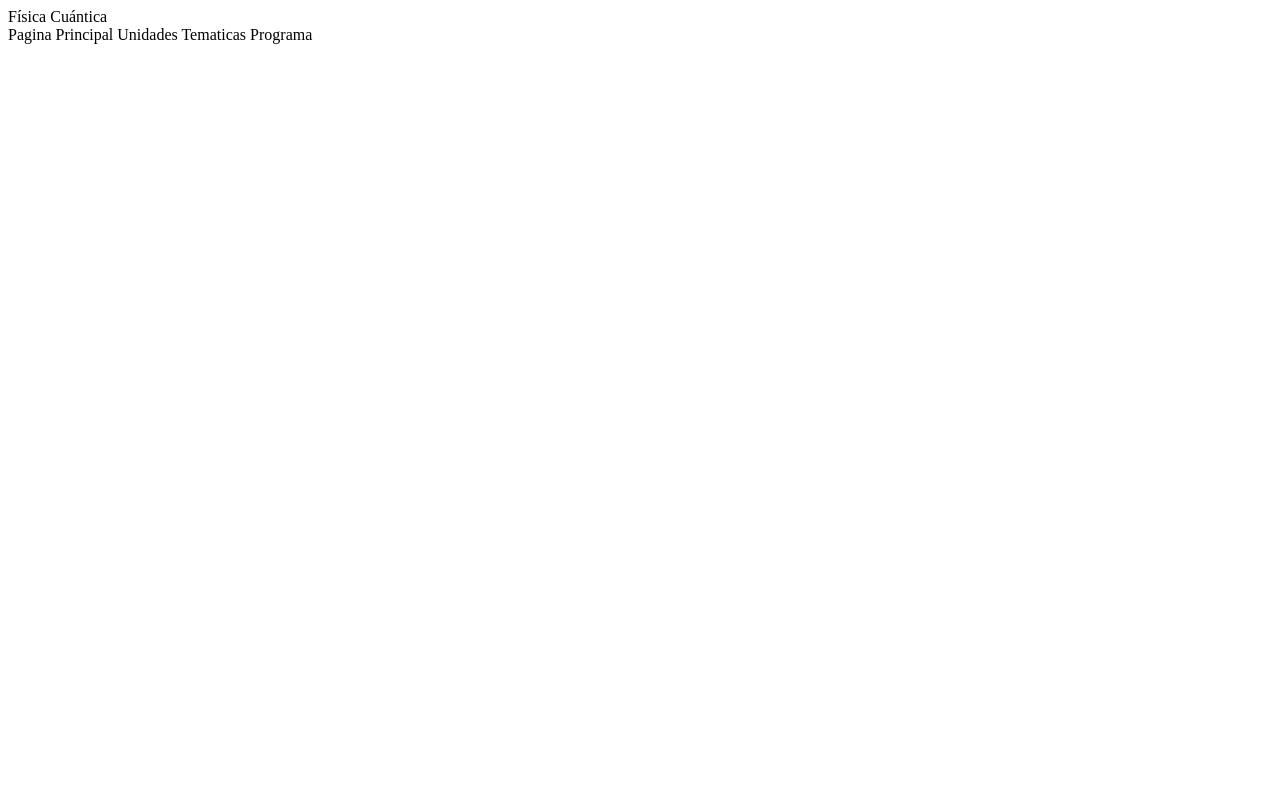
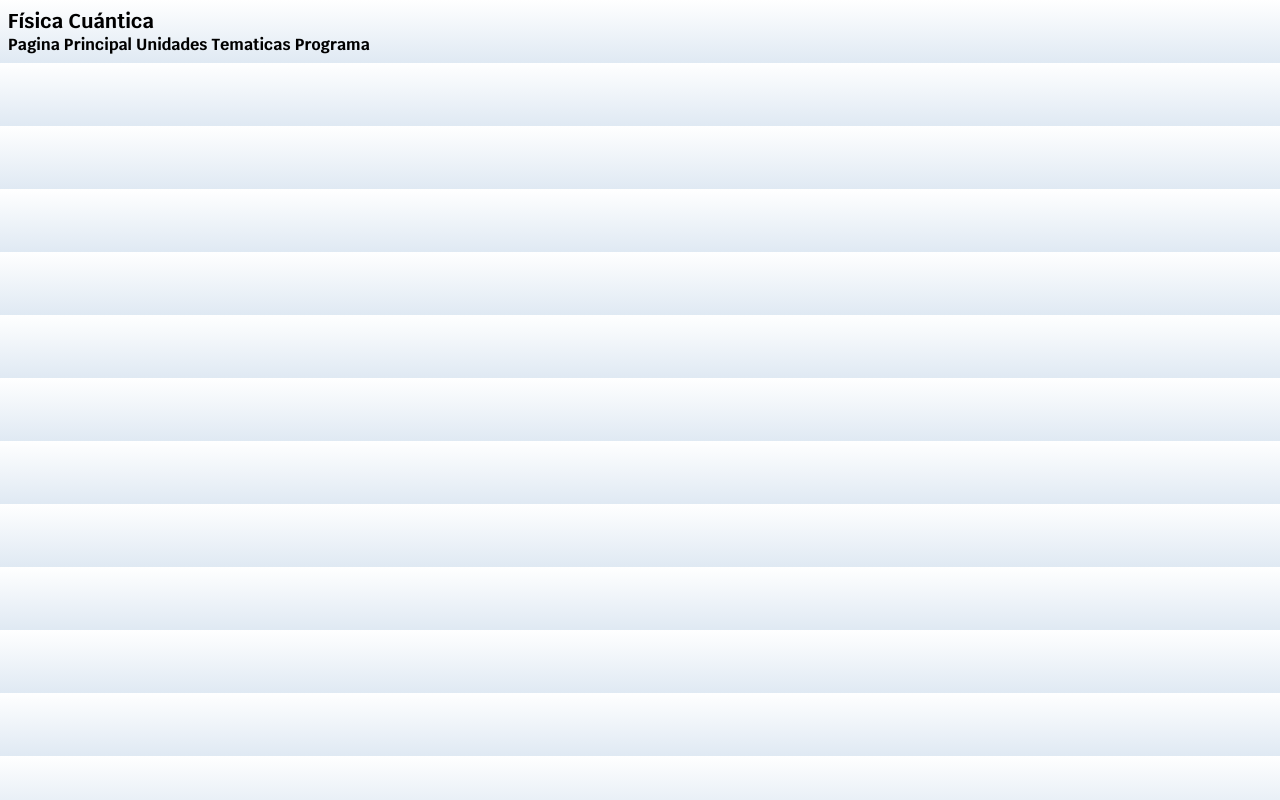
Before and after one commit to Neburok/FisicaCuantica-web, a plain HTML site: page index.html in a window 1280 px wide. Drawn offline with Linux system fonts and the light colour scheme.

Commit message:
Agregué los defaults del style.css (inicializacion)

```diff
--- a/css/styles.css
+++ b/css/styles.css
@@ -0,0 +1,27 @@
+:root{
+    --blanco: #ffffff;
+    --oscuro: #212121;
+    --primario: #ffc107;
+    --secundario:#0097a7;
+    --gris: #757575;
+    --grisclaro: #DFE9F3;
+}
+
+html {
+    font-size: 62.5%;
+    box-sizing: border-box;
+}
+
+*, *:before, *:after {
+    box-sizing: inherit;
+  }
+
+body{
+    font-size: 16px; /* 1rem =10px */
+    font-family: 'Krub', sans-serif;
+    background-image: linear-gradient(to top, var(--grisclaro) 0%, var(--blanco) 100%);
+}
+
+.cabecera{
+  font-size: 2rem
+}
```
Also changed, not shown: index.html (line endings or trailing spaces).
